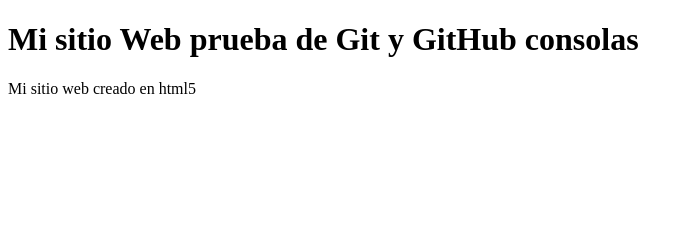
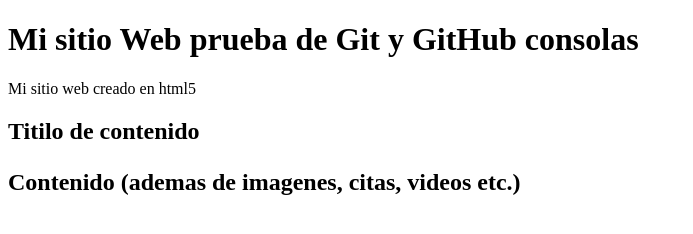
Before and after one commit to igorBuergo/pruebas, a plain HTML site: page index.html in a window 1280 px wide. Shown: the whole page, without its empty margins (0-693 px from the left). Drawn offline with Linux system fonts and the light colour scheme.

Commit message:
2do commit

```diff
--- a/index.html
+++ b/index.html
@@ -8,5 +8,11 @@
             <h1>Mi sitio Web prueba de Git y GitHub consolas</h1>
             <p>Mi sitio web creado en html5</p>
         </header>
+        <section>
+                <article>
+                    <h2>Titilo de contenido<h2>
+                    <p> Contenido (ademas de imagenes, citas, videos etc.) </p>
+                </article>
+            </section>
     </body>
 </html>
```
